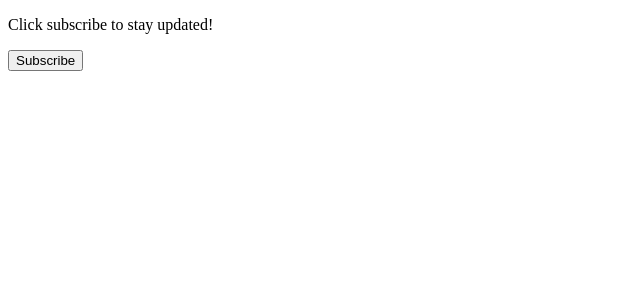
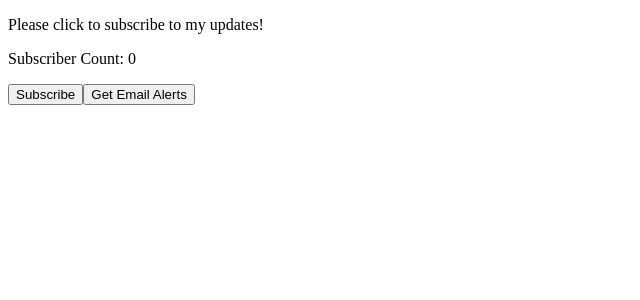
Before and after one commit to austinthaldorfhuelsbeck/react-state-management, a React (Create React App) app: page / in a window 1280 px wide. Shown: the top 300 px of the page, without its empty margins (0-640 px from the left). Built offline with nearby package versions, Linux system fonts and the light colour scheme.

Commit message:
Learning async state

```diff
--- a/src/App.js
+++ b/src/App.js
@@ -2,11 +2,24 @@
 
 function App() {
   const [subscribed, setSubscribed] = useState(false);
+  const [subscribedCount, setSubscribedCount] = useState(0);
+  const [alerts, setAlerts] = useState(false);
+
   return (
     <section>
-      <p>Click subscribe to stay updated!</p>
-      <button onClick={() => setSubscribed(!subscribed)}>
+      <p>Please click to subscribe to my updates!</p>
+      <p>Subscriber Count: {subscribedCount}</p>
+      <button
+        onClick={() => {
+          setSubscribed(!subscribed);
+          setSubscribedCount(subscribedCount + 1);
+          if (!alerts) setAlerts(true);
+        }}
+      >
         {subscribed ? "Unsubscribe" : "Subscribe"}
+      </button>
+      <button onClick={() => setAlerts(!alerts)}>
+        {alerts ? "Stop Email Alerts" : "Get Email Alerts"}
       </button>
     </section>
   );
```
